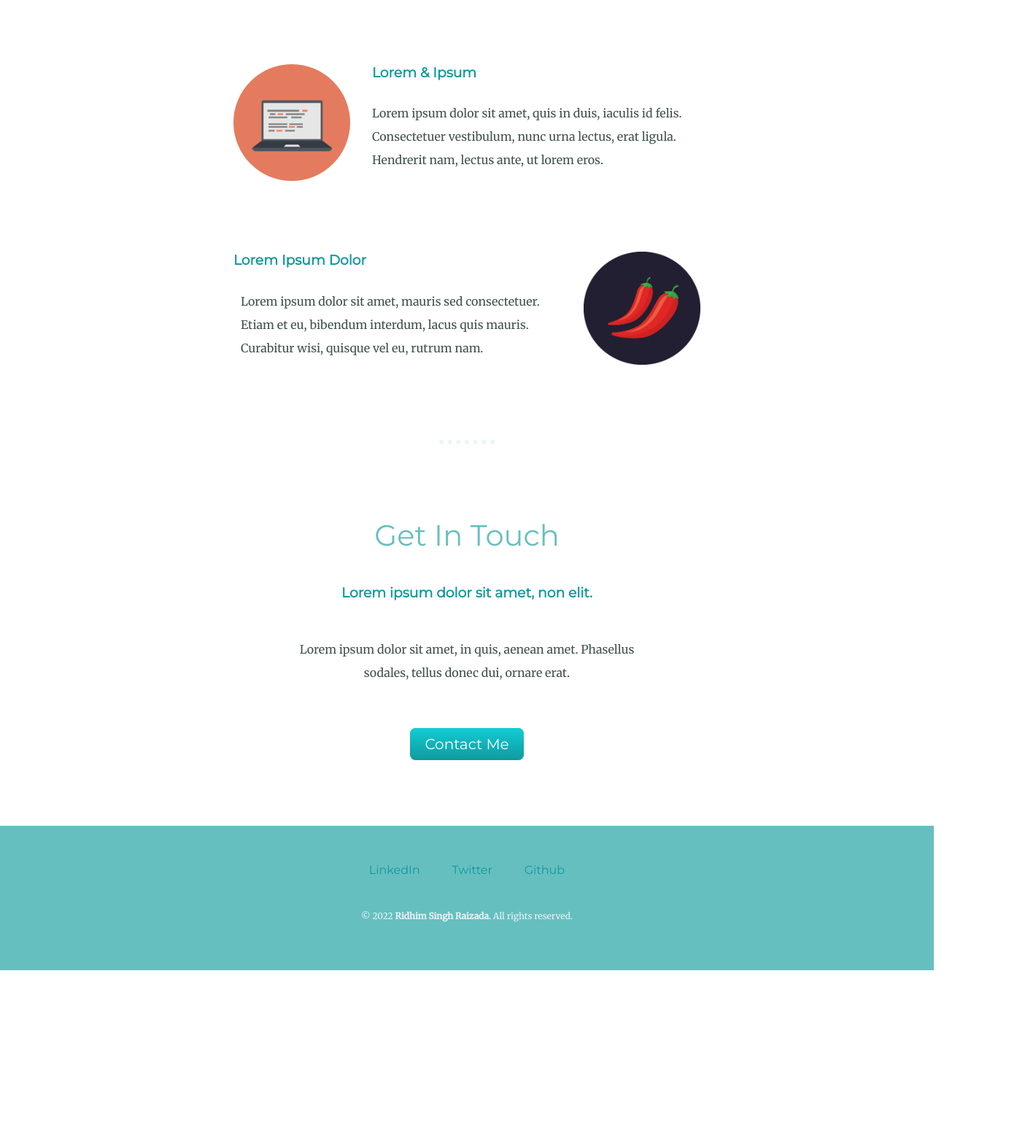
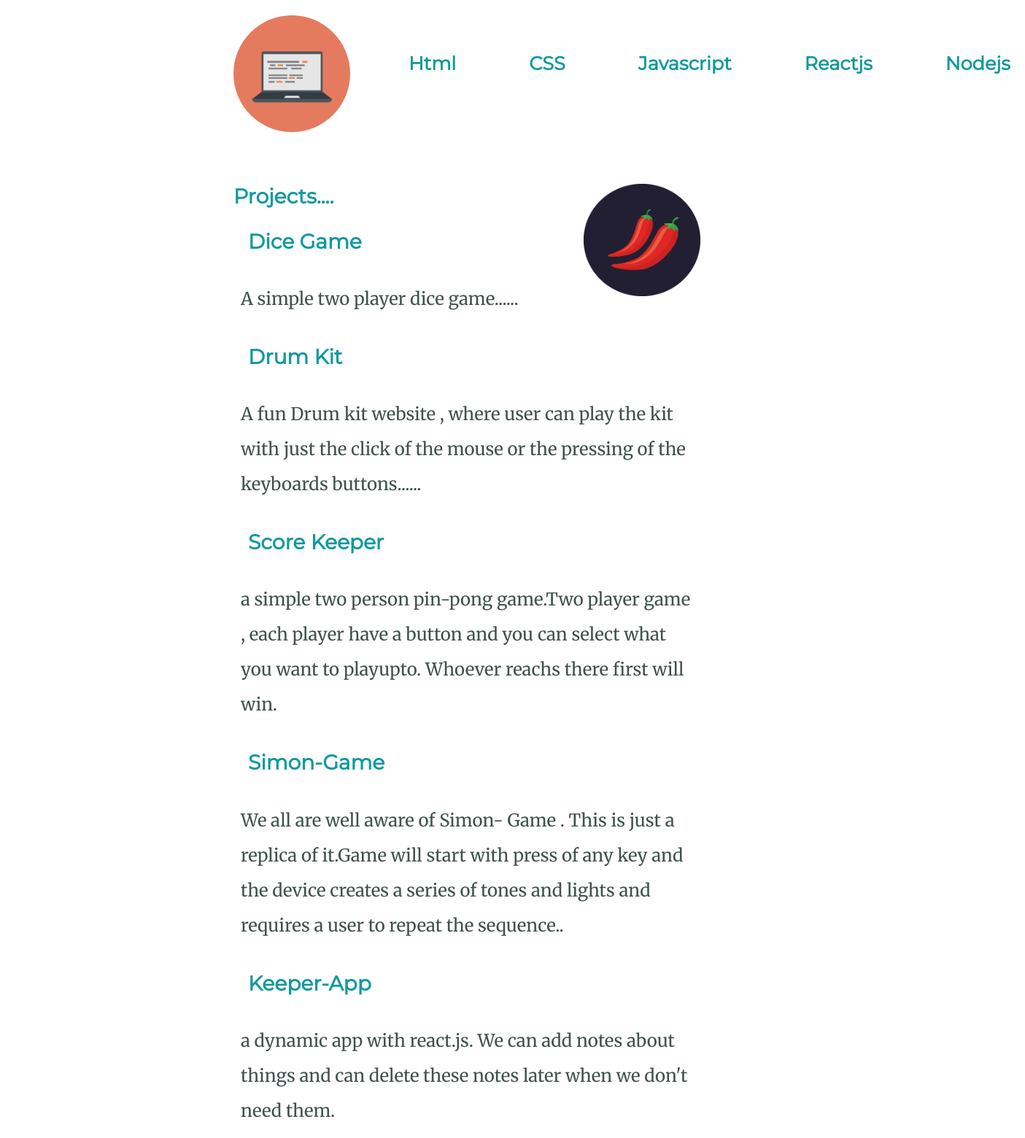
Before and after one commit to Ridhim-RR/Personal-portfolio, a plain HTML site: page index.html in a window 1280 px wide. Shown: the part 1620-3180 px from the top of the page at 73% size, 1405 px wide, since content can reach past the window. Before the commit the page ends 2950 px from the top, so only its background shows below. Drawn offline with Linux system fonts and the light colour scheme.

Commit message:
Add links

```diff
--- a/index.html
+++ b/index.html
@@ -31,29 +31,44 @@
           <h2>My Skills.</h2>
           <div class="skill-row">
             <img class="skillPic" src="Images/computer.png" alt="">
-            <h3>Lorem & Ipsum</h3>
-            <p>Lorem ipsum dolor sit amet, quis in duis, iaculis id felis. Consectetuer vestibulum, nunc urna lectus, erat ligula. Hendrerit nam, lectus ante, ut lorem eros.</p>
+            <div class="skill-list">
+            <h3>Html</h3>
+            <h3>CSS</h3>
+            <h3>Javascript</h3>
+            <h3>Reactjs</h3>
+            <h3>Nodejs</h3>
+          </div>
           </div>
           <div class="skill-row">
             <img class="skillPic2" src="Images/chillies.png" alt="">
-            <h3>Lorem Ipsum Dolor</h3>
-            <p> Lorem ipsum dolor sit amet, mauris sed consectetuer. Etiam et eu, bibendum interdum, lacus quis mauris. Curabitur wisi, quisque vel eu, rutrum nam.</p>
+            <h3>Projects....</h3>
+            <h3><a href="https://stirring-tarsier-29d3ad.netlify.app/">Dice Game</a></h3>
+            <p>A simple two player dice game......</p>
+            <h3><a href="https://ridhim-singh-raizada-drumkit.netlify.app/">Drum Kit</a></h3>
+            <p>A fun Drum kit website , where user can play the kit with just the click of the mouse or the pressing of the keyboards buttons......</p>
+            <h3><a href="https://subtle-medovik-cebdf4.netlify.app/">Score Keeper</a></h3>
+            <p> a simple two person pin-pong game.Two player game , each player have a button and you can select what you want to playupto. Whoever reachs there first will win.</p>
+            <h3><a href="https://thunderous-moxie-419087.netlify.app/">Simon-Game</a></h3>
+            <p>We all are well aware of Simon- Game . This is just a replica of it.Game will start with press of any key and the device creates a series of tones and lights and requires a user to repeat the sequence..</p>
+            <h3><a href="https://ridhim-rr.github.io/Keeper---App/">Keeper-App</a></h3>
+            <p>a dynamic app with react.js. We can add notes about things and can delete these notes later when we don't need them.</p>
+            <h3><a href="https://ridhim-rr.github.io/Quiz--App/">Quiz-App</a></h3>
+            <p> an Interactive Quiz app with Reactjs.User has to answers certain number of questions and at the end user will get their score......</p>
+            <h3><a href="https://ridhim-singh-raizada-calculator-app.netlify.app/">Calculator</a></h3>
+            <p>A Simple basic Calculator</p>
           </div>
         </div>
         <hr>
         <div class="contact-me">
           <h2>Get In Touch</h2>
-          <h3>Lorem ipsum dolor sit amet, non elit.</h3>
-          <p class="contactMessage">Lorem ipsum dolor sit amet, in quis, aenean amet. Phasellus sodales, tellus donec dui, ornare erat.</p>
-          <a class="btn" href="mailto:name@email.com">Contact Me</a>
         </div>
       </div>
 
 
       <div class="lowerContainer">
-        <a class="footer-link" href="https://www.linkedin.com/">LinkedIn</a>
-        <a class="footer-link" href="https://twitter.com/">Twitter</a>
-        <a class="footer-link" href="https://www.appbrewery.co/">Github</a>
+        <a class="footer-link" href="https://www.linkedin.com/in/ridhim-singh-raizada-811832116/">LinkedIn</a>
+        <a class="footer-link" href="https://twitter.com/SinghRidhim/">Twitter</a>
+        <a class="footer-link" href="https://github.com/Ridhim-RR">Github</a>
         <p class="copyright">© 2022 <span>Ridhim Singh Raizada.</span> All rights reserved.</p>
       </div>
 
--- a/style.css
+++ b/style.css
@@ -110,11 +110,24 @@ hr {
   margin-left: 30px;
 }
 
+.skill-list {
+  display: flex;
+}
+.skill-list h3 {
+  margin: 30px;
+  padding: 20px;
+  cursor: pointer;
+  font-size: 1.6rem;
+}
 .btn a {
   text-decoration: none;
   border-radius: 8;
 }
 
+.skill-row {
+  font-size: 1.5rem;
+  margin-top: 15px;
+}
 .intro {
   width: 30%;
   margin: auto;
```
